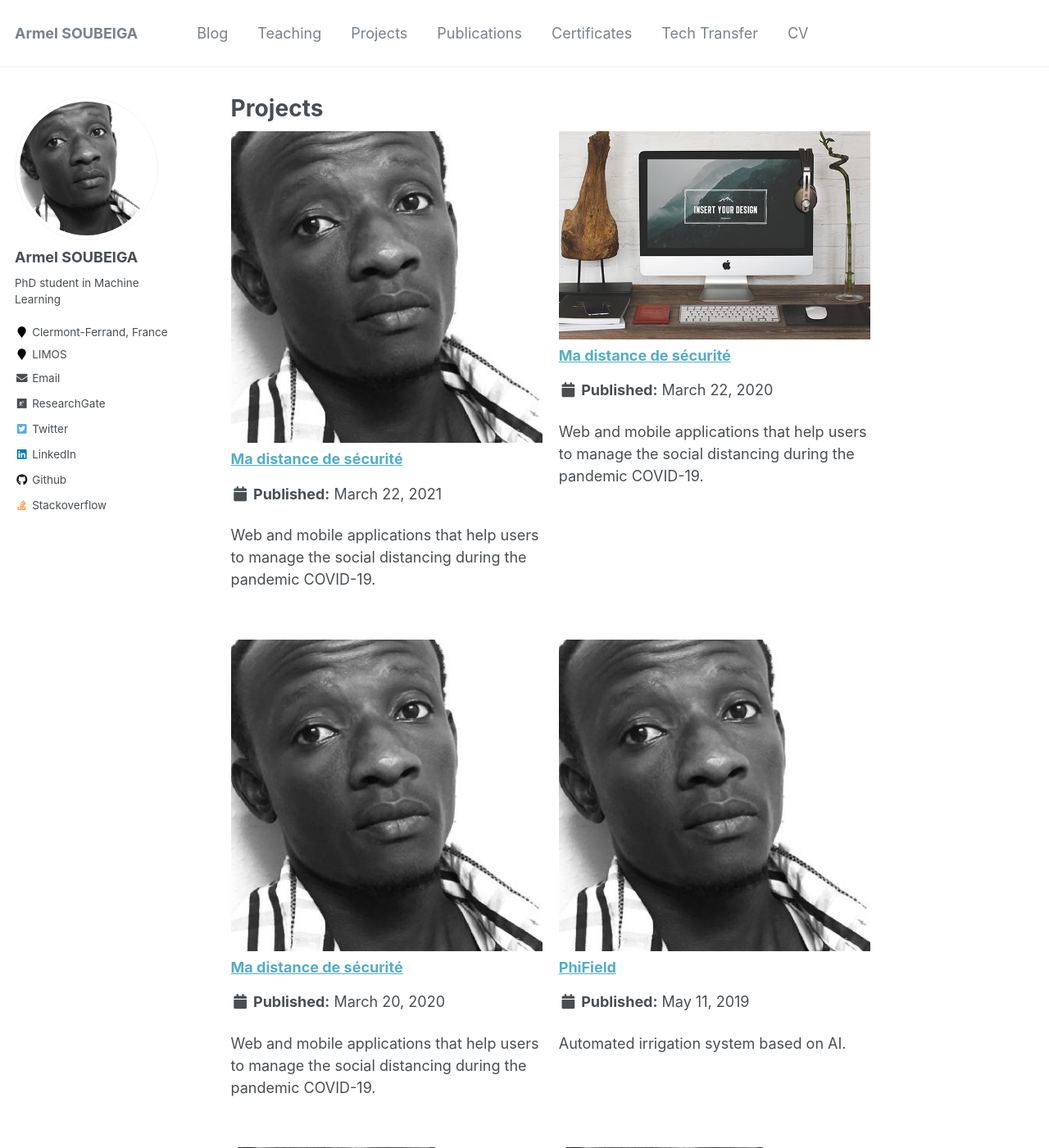
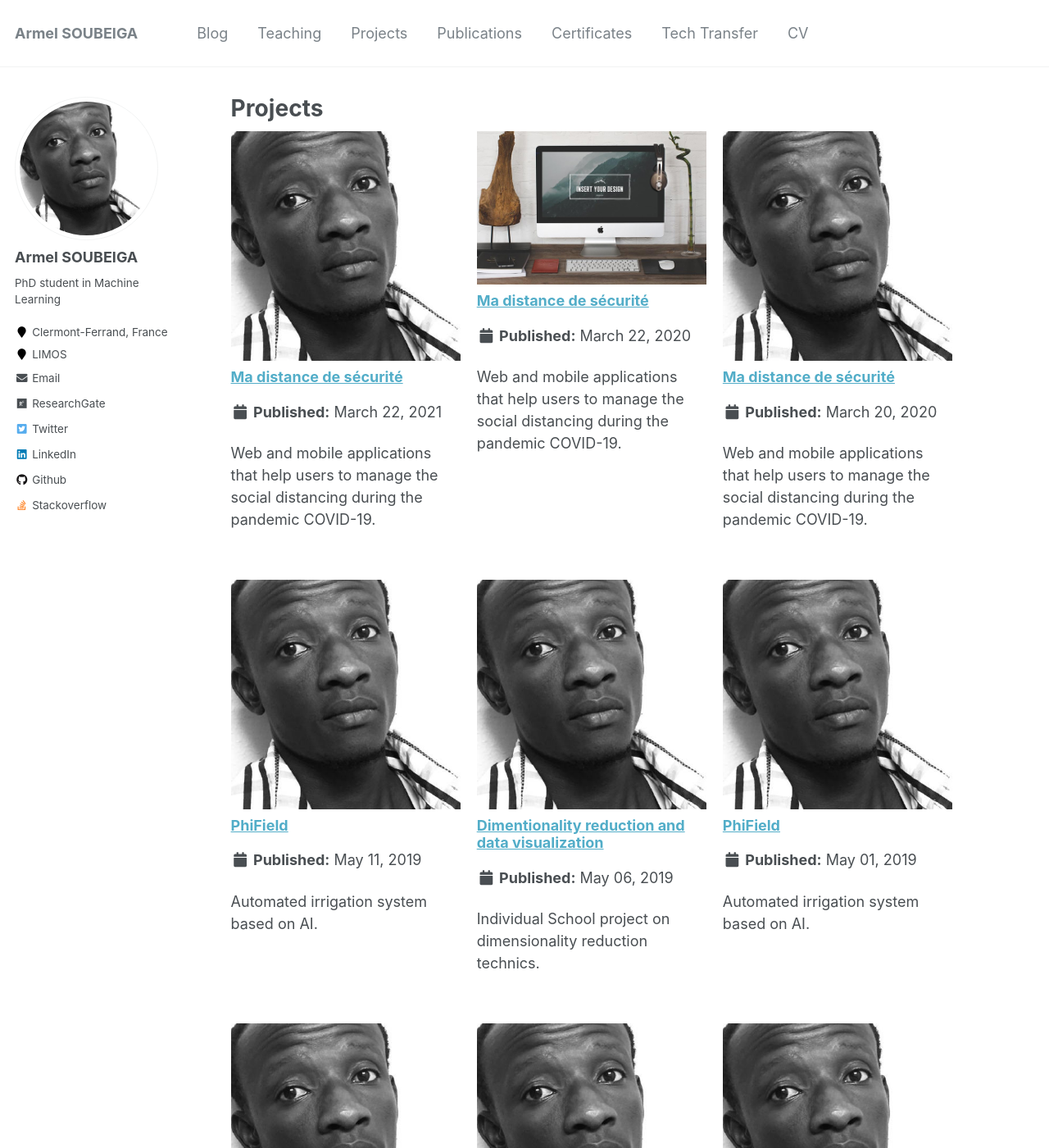
Before and after one commit to armelsoubeiga/neweb, a Jekyll site: the page built from _pages/projects.html, in a window 1280 px wide and 1400 px high. Shown: the whole window at 82% size. Built offline with Jekyll 4.4.1, drawn with Linux system fonts in a browser that asks for light colours.

Commit message:
Update _archive.scss

```diff
--- a/_sass/_archive.scss
+++ b/_sass/_archive.scss
@@ -138,7 +138,7 @@
   @include breakpoint($medium) {
     margin-left: 0; /* reset before mixin does its thing*/
     margin-right: 0; /* reset before mixin does its thing*/
-    @include gallery(4 of 10);
+    @include gallery(3 of 10);
 
     .archive__item-teaser {
       max-height: 120px;
```
